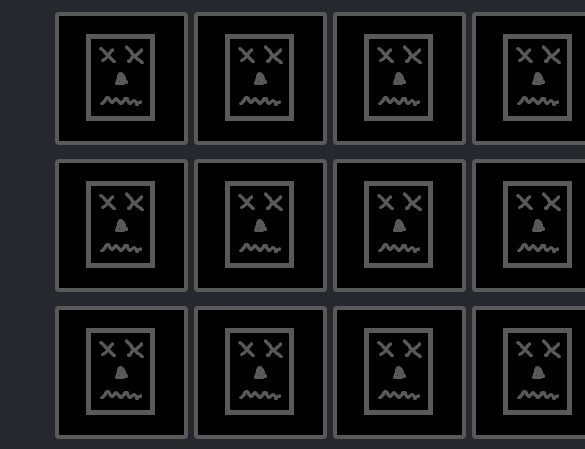
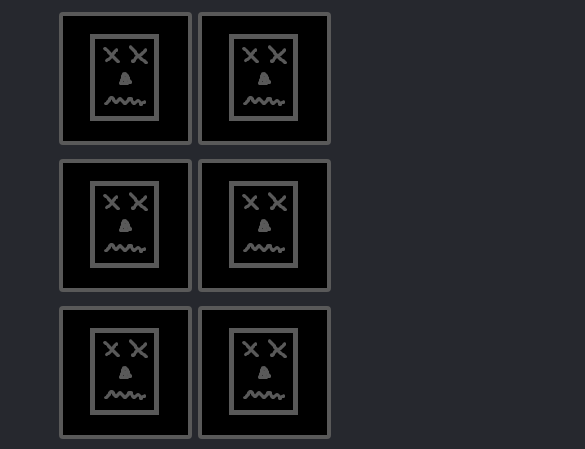
Before and after one commit to Bartolinski4/Memory-Game, a plain HTML site: page index.html in a window 390 px wide. Shown: the part 183-632 px from the top of the page, 585 px wide, since content can reach past the window. Drawn offline with nearby package versions, Linux system fonts and the light colour scheme; files whose address does not match are found by name.

Commit message:
Update style.css

```diff
--- a/style.css
+++ b/style.css
@@ -76,6 +76,26 @@ p {
     color: lightgreen
 }
 
-.chujciwdupe {
-    background-color: aqua;
+@media(max-width: 1300px) {
+    .plansza {
+        width: 900px;
+    }
 }
+
+@media(max-width: 1000px) {
+    .plansza {
+        width: 700px;
+    }
+}
+
+@media(max-width: 800px) {
+    .plansza {
+        width: 500px;
+    }
+}
+
+@media(max-width: 500px) {
+    .plansza {
+        width: 300px;
+    }
+}
```
